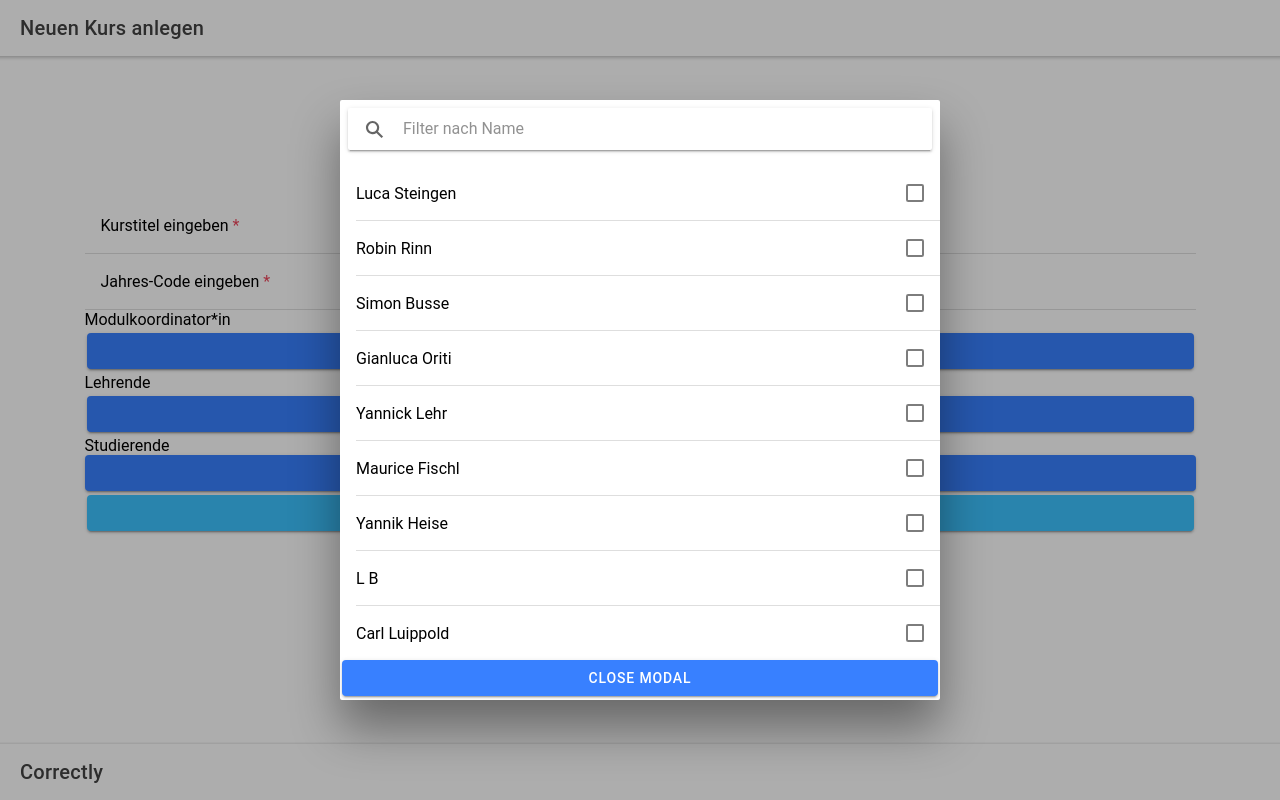
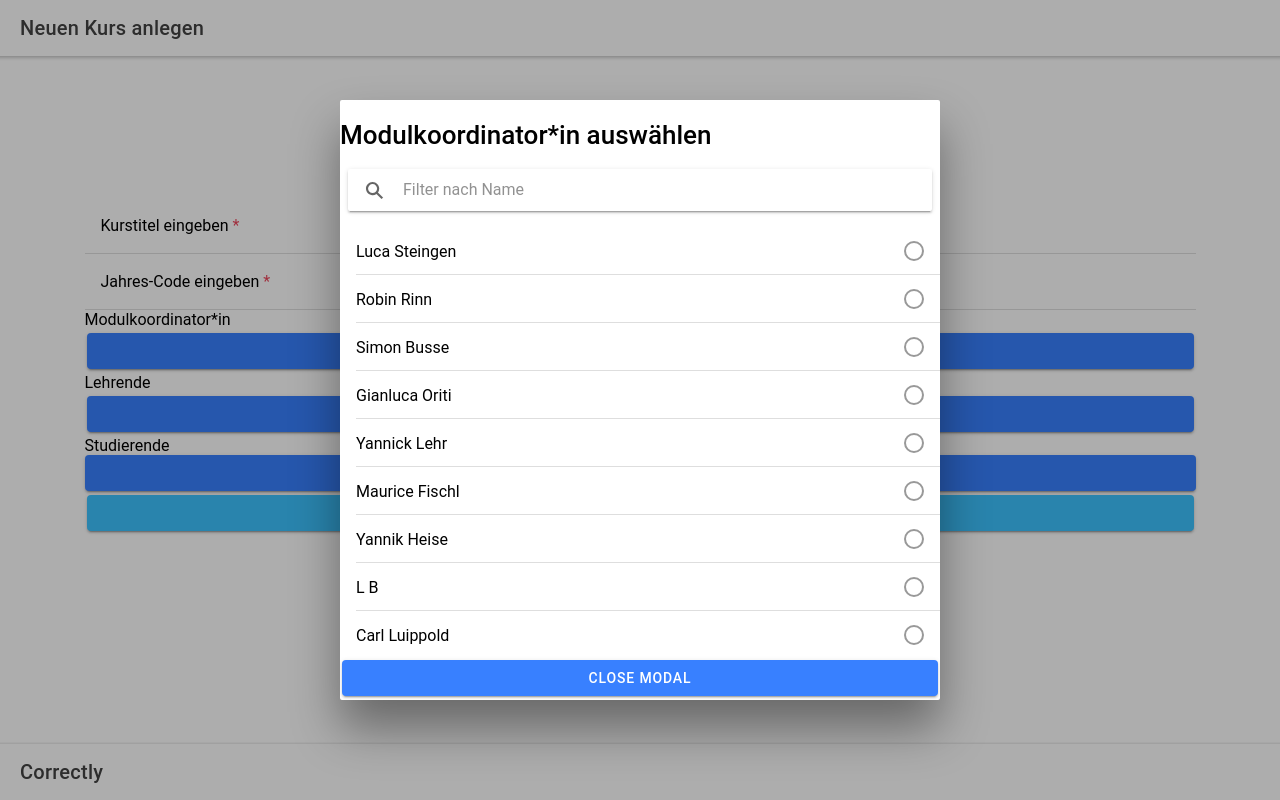
Before and after one commit to Yonom/Correctly, a Next.js app: page /courses/registerCourse in a window 1280 px wide. Both pictures are taken after a click on the element "MODULKOORDINATOR*IN AUSWÄHLEN". Built offline with nearby package versions, Linux system fonts and the light colour scheme.

Commit message:
added radioButton functionality
- toasts
- added comments

```diff
--- /dev/null
+++ b/src/components/SearchListModal.js
@@ -0,0 +1,41 @@
+
+/* eslint-disable camelcase */
+import { IonButton, IonModal, IonSearchbar, IonContent, IonList, IonRadioGroup, IonLabel } from '@ionic/react';
+
+import ReactDom from 'react-dom';
+import { Component, useState } from 'react';
+
+
+export default ({ title, children, isOpen, doCloseModal, searchTerm, setSearchTerm, selectedRadio = undefined, radioAction = undefined }) => {
+  console.log('default modal opened');
+
+  const [showModal, setShowModal] = useState(isOpen);
+  const [value, setValue] = useState(selectedRadio);
+
+  const handleChangeSearch = (event) => {
+    console.log('Search');
+    setSearchTerm(event.target.value);
+  };
+
+  return (
+    <IonModal isOpen={isOpen}>
+      <h1>{title}</h1>
+      <IonSearchbar placeholder="Filter nach Name" value={searchTerm} onIonChange={handleChangeSearch} />
+      <IonContent>
+        <IonList>
+          <IonRadioGroup
+            allowEmptySelection
+            onIonChange={(e) => { if (radioAction !== undefined) return radioAction(e, setValue); return null; }}
+            value={value}
+          >
+            {children}
+          </IonRadioGroup>
+        </IonList>
+      </IonContent>
+      <IonButton onClick={doCloseModal}>Close Modal</IonButton>
+    </IonModal>
+  );
+};
+
+
+// add proptypes
--- a/src/pages/courses/registerCourse.js
+++ b/src/pages/courses/registerCourse.js
@@ -1,5 +1,5 @@
 /* Ionic imports */
-import { IonButton, IonContent, IonLabel, IonItem, IonModal, IonInput, IonText, IonSelect, IonSelectOption, IonAlert, IonSearchbar, IonToolbar, IonList, IonCard, IonCardHeader, IonCardTitle, IonCardContent, IonCheckbox } from '@ionic/react';
+import { IonButton, IonContent, IonLabel, IonItem, IonModal, IonInput, IonText, IonSelect, IonSelectOption, IonAlert, IonSearchbar, IonToolbar, IonList, IonCard, IonCardHeader, IonCardTitle, IonCardContent, IonCheckbox, IonRadio } from '@ionic/react';
 
 import React, { useState, Suspense } from 'react';
 import { useForm } from 'react-hook-form';
@@ -19,6 +19,7 @@ import IonController from '../../components/IonController';
 import IonCenterContent from '../../components/IonCenterContent';
 
 import { makeToast } from '../../components/GlobalNotifications';
+import SearchListModal from '../../components/SearchListModal';
 
 
 //= ======================================
@@ -161,29 +162,45 @@ function upsertSelectedUsers(u) {
     selectedUsers.push(u);
   }
 }
+
+/**
+ * @param u
+ */
+function updateSelectedUsers(u) {
+  console.log(10000000, 'update user', u.userid);
+  // determine wheter we should add the selected user to the selctedUsers variable which will
+  // later be sent to the backend. If the user is not selected as any role (=deselection of roles)
+  // it will be removed from the array
+  if (!u.selectedModuleCoordinator && !u.selectedLecturer && !u.selectedStudent) {
+    selectedUsers = selectedUsers.filter((obj) => {
+      return obj.userid !== u.userid;
+    });
+  } else {
+    console.log('add User to selected Users');
+    upsertSelectedUsers(u);
+  }
+  console.log('selected users:', selectedUsers);
+  //  console.log('3.', users);
+}
+
+
 export default () => {
-  // console.log(data.message);
-  // const fetcher = (url) => fetch(url).then((r) => r.json());
-  // // const url = '/api/users/allUsers';
-  // const url = 'https://jsonplaceholder.typicode.com/users';
-  // const test_data = useSWR(url, fetcher);
-  // for (const test of test_data.data) {
-  //   test.firstname = test.name;
-  //   test.lastname = test.name;
-  //   users.push(test);
-  // }
-  // users.push(test_data.data);
-  console.log(users);
-  // users = useSWR('/api/users/allUsers');
+  // initalize state variables:
+  //    searchbars
   const [searchTermModuleCoordinator, setSearchTermModuleCoordinator] = useState('');
   const [searchTermLecturer, setSearchTermLecturer] = useState('');
   const [searchTermStudent, setSearchTermStudent] = useState('');
+  //    radiobutton selection
+  const [selectedRadioModuleCoordinator, setSelectedRadioModuleCoordintor] = useState('');
+  let selectedModuleCoordinator = '';
 
+  // roleStrings for the onCheck function
   const roleStringModuleCoordintator = 'moduleCoordinator';
   const roleStringLecturer = 'lecturer';
   const roleStringStudent = 'student';
 
   const onCheck = (e, u, f, r) => {
+    console.log(100000000, 'onCheck executed');
     // console.log('2.', users);
     const checkboxState = e.detail.checked;
     console.log('for user id = ', u.userid, ' selected as: ', r);
@@ -202,36 +219,65 @@ export default () => {
       default:
         console.log('invalid role string');
     }
-    // determine wheter we should add the selected user to the selctedUsers variable which will
-    // later be sent to the backend. If the user is not selected as any role (=deselection of roles)
-    // it will be removed from the array
-    if (!u.selectedModuleCoordinator && !u.selectedLecturer && !u.selectedStudent) {
-      selectedUsers = selectedUsers.filter((obj) => {
-        return obj.userid !== u.userid;
-      });
-    } else {
-      console.log('add User to selected Users');
-      upsertSelectedUsers(u);
-    }
-    console.log('selected users:', selectedUsers);
-    //  console.log('3.', users);
+    updateSelectedUsers(u);
   };
 
+  const onRadio = (e, setValue) => {
+    console.log(1, 'the selectedModuleCoordinator was:', selectedModuleCoordinator);
+    console.log(1, 'the selected users were:', selectedUsers);
 
+    // if there is currently another module coordinator selected
+    if (selectedModuleCoordinator !== '') {
+      const oldU = users.find((x) => x.userid === selectedModuleCoordinator);
+      oldU.selectedModuleCoordinator = false;
+      updateSelectedUsers(oldU);
+      if (!e.detail.value) {
+        console.log('modulecoordinator deselected');
+        selectedModuleCoordinator = '';
+        setValue();
+      } else {
+        console.log('modulecoordinator changed');
+        const selectedUId = e.detail.value.replace('radio_u', '');
+        selectedModuleCoordinator = selectedUId;
+        setValue(`radio_u${selectedUId}`);
+        const newU = users.find((x) => x.userid === selectedModuleCoordinator);
+        newU.selectedModuleCoordinator = true;
+        updateSelectedUsers(newU);
+      }
+      // if there is currently no other module coordinator selected
+    } else {
+      console.log('a fresh module coordinator will be assigned:');
+      const selectedUId = e.detail.value.replace('radio_u', '');
+      selectedModuleCoordinator = selectedUId;
+      setValue(`radio_u${selectedUId}`);
+      const newU = users.find((x) => x.userid === selectedModuleCoordinator);
+      newU.selectedModuleCoordinator = true;
+      updateSelectedUsers(newU);
+    }
+    console.log(4, 'the selectedModuleCoordinator now is:', selectedModuleCoordinator);
+    console.log(4, 'the selected users now are:', selectedUsers);
+  };
+
+  // filtering functions for the modulecoordinator, lecturer and student elements:
+  // returns all users which contain the search term in:
+  // - firstname
+  // - lastname or
+  // - email
   const moduleCoordinatorItems = users.filter((u) => u.firstname.concat(u.lastname, u.email).toLowerCase().includes(searchTermModuleCoordinator.toLowerCase())).map((u) => {
-    // console.log('1.', users);
-    const [checked, setChecked] = useState(u.selectedModuleCoordinator);
-    // console.log(u.userid, ': object.selectedModuleCoordinator=', u.selectedModuleCoordinator, 'checked=', checked);
+    // return element list with radio button items
     return (
+      <div style={{ width: '100%' }}>
         <IonItem key={u.userid}>
           <IonLabel>{`${u.firstname} ${u.lastname}`}</IonLabel>
-        <IonCheckbox checked={checked} onIonChange={(e) => onCheck(e, u, setChecked, roleStringModuleCoordintator)} />
+          <IonRadio value={`radio_u${u.userid}`} />
         </IonItem>
+      </div>
     );
   });
 
   const lecturersItems = users.filter((u) => u.firstname.concat(u.lastname, u.email).toLowerCase().startsWith(searchTermLecturer.toLowerCase())).map((u) => {
     const [checked, setChecked] = useState(u.selectedLecturer);
+    // return element list with checkbox items
     return (
       <div style={{ width: '100%' }}>
         <IonItem key={u.userid}>
@@ -242,7 +288,9 @@ export default () => {
     );
   });
 
+
   const studentsItems = users.filter((u) => u.firstname.concat(u.lastname, u.email).toLowerCase().startsWith(searchTermStudent.toLowerCase())).map((u) => {
+    // return element list with checkbox items
     const [checked, setChecked] = useState(u.selectedStudent);
     return (
       <div style={{ width: '100%' }}>
@@ -253,30 +301,11 @@ export default () => {
       </div>
     );
   });
-
-  const handleChangeModuleCoordinator = (event) => {
-    console.log('handleChangeModuleCoordinator');
-    setSearchTermModuleCoordinator(event.target.value);
-  };
-
-  const handleChangeLecturer = (event) => {
-    console.log('handleChangeLecturer');
-    setSearchTermLecturer(event.target.value);
-  };
-
-  const handleChangeStudent = (event) => {
-    console.log('handleChangeStudent');
-    setSearchTermStudent(event.target.value);
-    console.log(event.target.value);
-  };
-
   const [showModuleCoordinatorModal, setShowModuleCoordinatorModal] = useState(false);
   const [showLecturerModal, setShowLecturerModal] = useState(false);
   const [showStudentModal, setShowStudentsModal] = useState(false);
 
-
-  const [showAlertFail, setShowAlertFail] = useState(false);
-
+  // Sending the form and handling the response
   const doCreateCourse = async (data) => {
     try {
       const formdata = {
@@ -285,79 +314,75 @@ export default () => {
         users: selectedUsers,
       };
       const response = await axios.post('../api/courses/registerCourse', { formdata });
+      if (response.status === 200) {
         makeToast({ message: 'Course created successfully ✅' });
+      } else {
+        makeToast({ message: 'internal error: course could not be created ⛔️' });
         console.log('res: ', response);
+      }
     } catch (ex) {
-      setShowAlertFail(true);
+      console.log(ex);
     }
   };
-
   const { control, handleSubmit } = useForm();
-
   const onSubmit = (data) => {
     doCreateCourse(data);
   };
 
+
+  // Modal open/close handlers
   const doShowModuleCoordinatorModal = () => {
-    // await fill modal with Modal
     setShowModuleCoordinatorModal(true);
-    console.log('openModuleCoModal');
   };
-
   const doShowLecturerModal = () => {
-    // await fill modal with Lecture
     setShowLecturerModal(true);
-    console.log('openLecturerModal');
   };
-
   const doShowStudentsModal = () => {
-    // await fill modal with sutdents
     setShowStudentsModal(true);
-    console.log('openStudentsModal');
   };
-
   const doCloseModuleCoordinatorModal = () => {
     setShowModuleCoordinatorModal(false);
   };
-
   const doCloseLecturerModal = () => {
     setShowLecturerModal(false);
   };
-
   const doCloseStudentsModal = () => {
     setShowStudentsModal(false);
   };
 
+
   return (
     <AppPage title="Neuen Kurs anlegen" footer="Correctly">
       <IonContent>
-        <IonModal isOpen={showModuleCoordinatorModal}>
-          <IonSearchbar placeholder="Filter nach Name" value={searchTermModuleCoordinator} onIonChange={handleChangeModuleCoordinator} />
-          <IonContent>
-            <IonList>
+        <SearchListModal
+          title="Modulkoordinator*in auswählen"
+          isOpen={showModuleCoordinatorModal}
+          doCloseModal={doCloseModuleCoordinatorModal}
+          searchTerm={searchTermModuleCoordinator}
+          setSearchTerm={setSearchTermModuleCoordinator}
+          slectedRadio={setSelectedRadioModuleCoordintor}
+          radioAction={onRadio}
+        >
           {moduleCoordinatorItems}
-            </IonList>
-          </IonContent>
-          <IonButton onClick={() => doCloseModuleCoordinatorModal()}>Close Modal</IonButton>
-        </IonModal>
-        <IonModal isOpen={showLecturerModal}>
-          <IonSearchbar placeholder="Filter nach Name" value={searchTermLecturer} onIonChange={handleChangeLecturer} />
-          <IonContent>
-            <IonList>
+        </SearchListModal>
+        <SearchListModal
+          title="Lehrende auswählen"
+          isOpen={showLecturerModal}
+          doCloseModal={doCloseLecturerModal}
+          searchTerm={searchTermLecturer}
+          setSearchTerm={setSearchTermLecturer}
+        >
           {lecturersItems}
-            </IonList>
-          </IonContent>
-          <IonButton onClick={() => doCloseLecturerModal()}>Close Modal</IonButton>
-        </IonModal>
-        <IonModal isOpen={showStudentModal}>
-          <IonSearchbar placeholder="Filter nach Name" value={searchTermStudent} onIonChange={handleChangeStudent} />
-          <IonContent>
-            <IonList>
+        </SearchListModal>
+        <SearchListModal
+          title="Studierende auswählen"
+          isOpen={showStudentModal}
+          doCloseModal={doCloseStudentsModal}
+          searchTerm={searchTermStudent}
+          setSearchTerm={setSearchTermStudent}
+        >
           {studentsItems}
-            </IonList>
-          </IonContent>
-          <IonButton onClick={() => doCloseStudentsModal()}>Close Modal</IonButton>
-        </IonModal>
+        </SearchListModal>
         <IonCenterContent innerStyle={{ padding: '5%' }}>
           <form onSubmit={handleSubmit(onSubmit)}>
             <div className="ion-padding">
--- a/src/services/api/database/user.js
+++ b/src/services/api/database/user.js
@@ -87,8 +87,6 @@ export function upsertUser(userId, email, firstName = null, lastName = null, stu
 export const selectAllUsers = async () => {
   const queryText = 'SELECT * FROM users where isactive = $1;';
   const params = [true];
-  // await printUserEntries();
   const res = await databaseReturnQuery(queryText, params);
-  console.log(res.rows)
   return res.rows;
 };
```
Also changed, not shown: src/pages/courses/test1.js (deleted, +0 -9 lines), src/pages/courses/test2.js (deleted, +0 -20 lines). Lines whose indentation alone changed are shown as unchanged.
